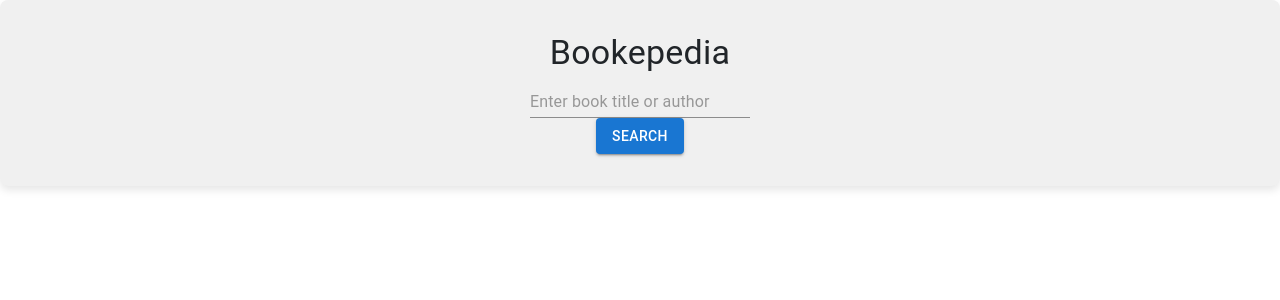
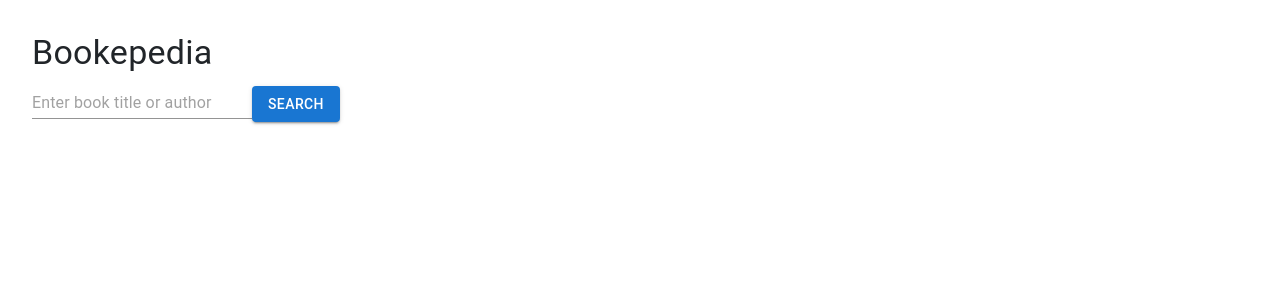
Before and after one commit to vytautastv/Bookepedia, a React (Vite) app: page / in a window 1280 px wide. Shown: the top 300 px of the page. Built offline with nearby package versions, Linux system fonts and the light colour scheme.

Commit message:
removed navbar import

```diff
--- a/src/styles/BookSearch.css
+++ b/src/styles/BookSearch.css
@@ -1,13 +1,7 @@
 /*BookSearch.css */
 
 .book-search {
-    display: flex;
-    flex-direction: column;
-    align-items: center;
-    background-color: #f0f0f0; /* Light Grey */
-    padding: 20px;
-    border-radius: 8px;
-    box-shadow: 0 4px 8px rgba(0, 0, 0, 0.1);
+
 
 }
 
```
